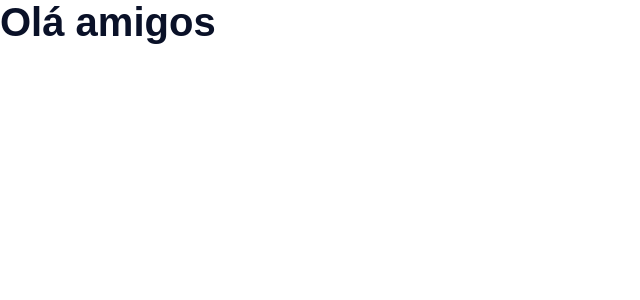
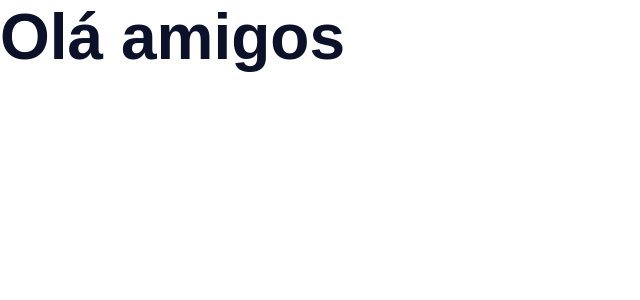
Before and after one commit to Samuel-Brito19/Landing-Pages, a React (Vite) app: page / in a window 1280 px wide. Shown: the top 300 px of the page, without its empty margins (0-640 px from the left). Built offline with nearby package versions, Linux system fonts and the light colour scheme.

Commit message:
Fixing error in the Heading

```diff
--- a/src/components/Heading/index.jsx
+++ b/src/components/Heading/index.jsx
@@ -1,7 +1,7 @@
 import * as Styled from './styles'
 import P from 'prop-types'
 
-export const Heading = ({ children, as = 'h1', size = 'big', upperCase = false }) => {
+export const Heading = ({ children, as = 'h1', size = 'huge', upperCase = false }) => {
   return <Styled.Title as={as} size={size} upperCase={upperCase}>{children}</Styled.Title>
 }
 
--- a/src/components/Heading/styles.js
+++ b/src/components/Heading/styles.js
@@ -12,17 +12,23 @@ const titleSize = {
   `,
   huge: (theme) => css`
     font-size: ${theme.font.sizes.xhuge};
+    ${mediaFont(theme)};
   `,
 };
+
+const mediaFont = (theme) => css`
+  @media ${theme.media.lteMedium} {
+    font-size: ${theme.font.sizes.xlarge};
+  }
+`;
 
 const titleCase = (uppercase) => css`
   text-transform: ${uppercase ? 'uppercase' : 'none'};
 `;
-
 export const Title = styled.h1`
- ${({ theme, size, uppercase }) => css`
+  ${({ theme, size, uppercase }) => css`
     color: ${theme.colors.primaryColor};
     ${titleSize[size](theme)};
     ${titleCase(uppercase)};
   `}
-`
+`;
--- a/src/templates/styles/theme.js
+++ b/src/templates/styles/theme.js
@@ -20,4 +20,7 @@ export const theme = {
       xhuge: '6.4rem',
     },
   },
+  media: {
+    lteMedium: '(max-width: 768px)',
+  },
 };
```
Also changed, not shown: 1 other file (tests, documents, lock files or other folders).
